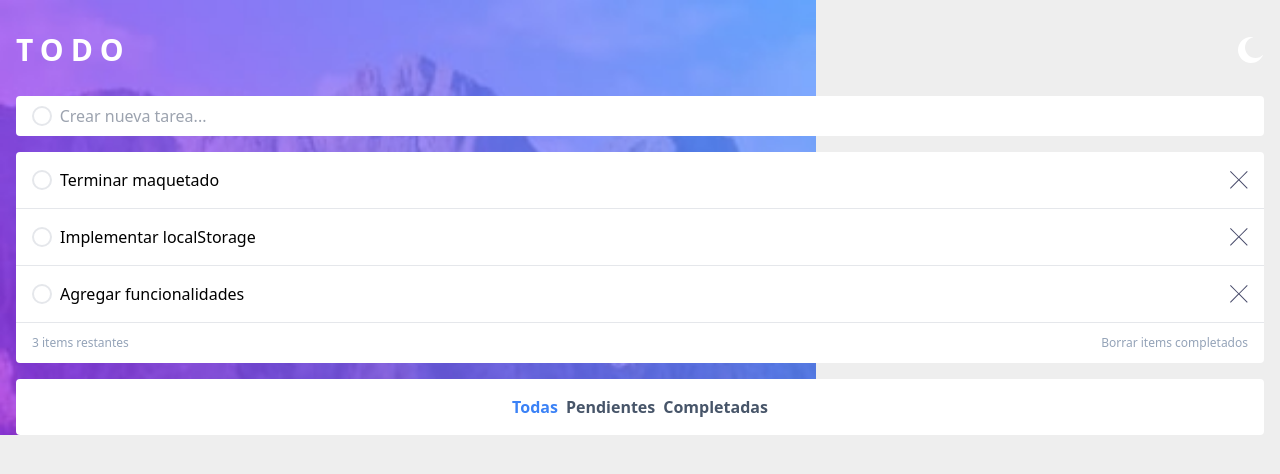
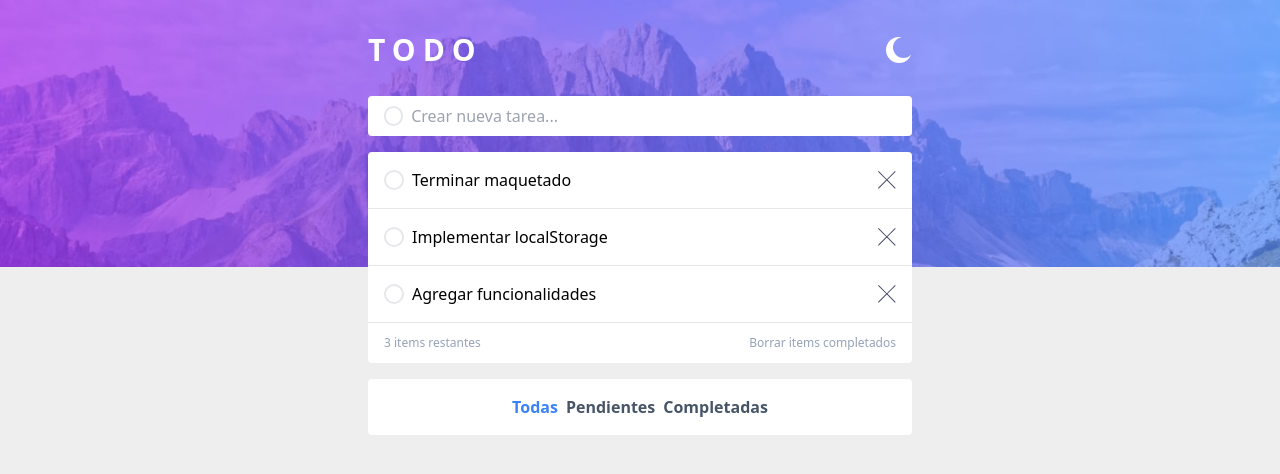
Before and after one commit to Santisola/styled-todo-app, a React (Vite) app: page / in a window 1280 px wide. Shown: the top 474 px of the page. Built offline with nearby package versions, Linux system fonts and the light colour scheme.

Commit message:
desktop version

```diff
--- a/src/App.jsx
+++ b/src/App.jsx
@@ -74,10 +74,10 @@
 
   return (
     <>
-      <div className="header bg-[url('./assets/images/bg-mobile-light.jpg')] dark:bg-[url('./assets/images/bg-mobile-dark.jpg')] bg-no-repeat bg-contain">
+      <div className="header bg-[url('./assets/images/bg-mobile-light.jpg')] md:bg-[url('./assets/images/bg-desktop-light.jpg')] dark:bg-[url('./assets/images/bg-mobile-dark.jpg')] md:dark:bg-[url('./assets/images/bg-desktop-dark.jpg')] bg-no-repeat bg-contain">
         <Header handleAddTodo={handleAddTodo} />
 
-        <main className="container mx-auto px-4">
+        <main className="container mx-auto px-4 md:max-w-xl">
           <div className="bg-white dark:bg-[#25273c] rounded">
             <TodoList
               todos={filteredTodos}
--- a/src/components/Header/index.jsx
+++ b/src/components/Header/index.jsx
@@ -18,7 +18,7 @@
   }, [darkMode])
 
   return (
-    <header className="container mx-auto px-4 pt-8 pb-4">
+    <header className="container mx-auto px-4 pt-8 pb-4 md:max-w-xl">
         <div className="flex justify-between">
             <h1 className="uppercase text-3xl font-semibold text-white tracking-[7px]">Todo</h1>
             <button onClick={() => setDarkMode(!darkMode)}>
--- a/src/components/NavbarBottom/index.jsx
+++ b/src/components/NavbarBottom/index.jsx
@@ -1,7 +1,7 @@
 /* eslint-disable react/prop-types */
 export const NavbarBottom = ({ page, onNav }) => {
   return (
-    <nav className="container mx-auto px-4 mt-4">
+    <nav className="container mx-auto px-4 mt-4 md:max-w-xl">
         <ul className="bg-white dark:bg-[#25273c] rounded flex justify-center items-center gap-2 p-4 text-slate-600 font-semibold">
             <li>
               <a
```
